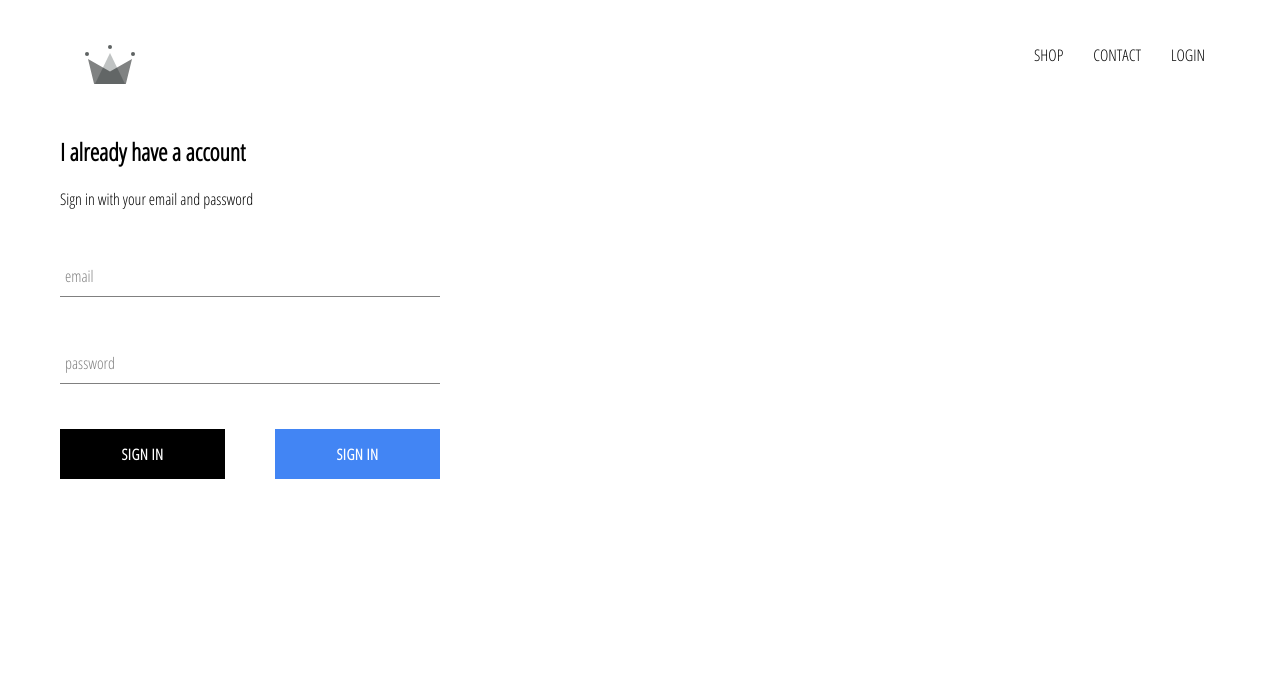
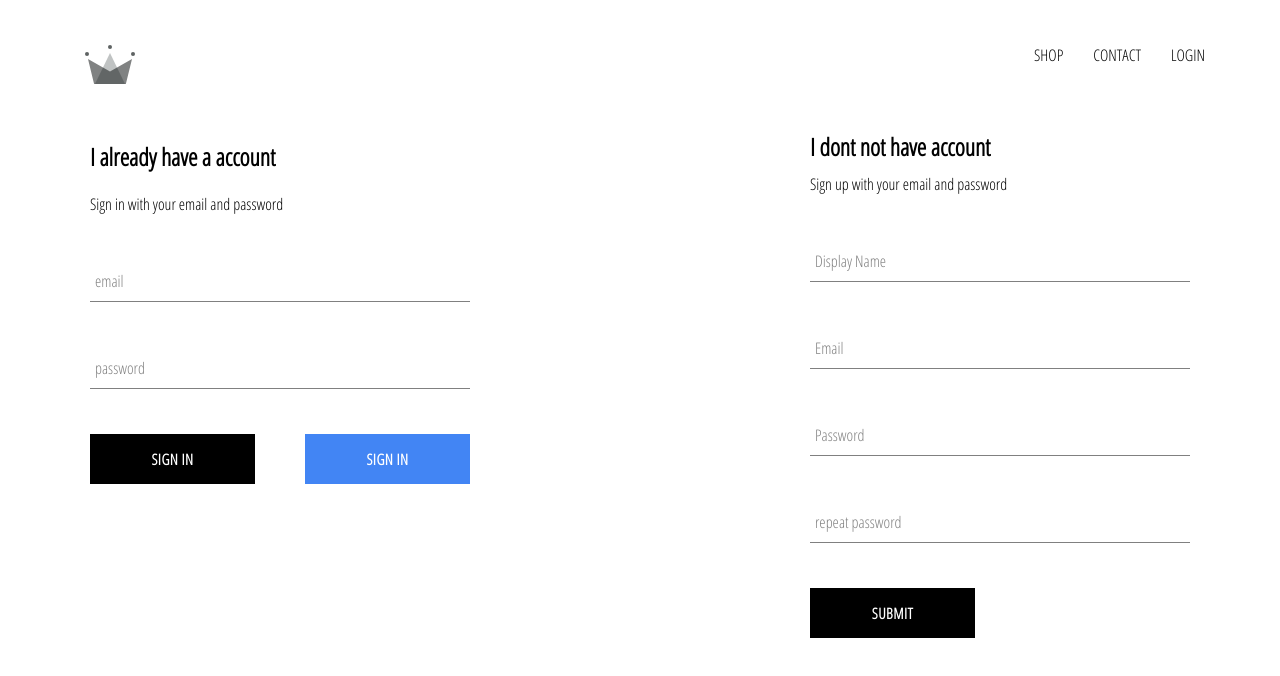
Before and after one commit to tegar97/CROWN-CLOTHING-REACT-JS-, a React (Create React App) app: page /signin in a window 1280 px wide. Shown: the top 676 px of the page. Built offline with nearby package versions, Linux system fonts and the light colour scheme; no server answers.

Commit message:
add email and password auth

```diff
--- a/src/App.js
+++ b/src/App.js
@@ -8,7 +8,7 @@
 import HomePage from './pages/homepage/homepage.component';
 import ShopPage from './pages/shop/shop.component';
 import SignInAndSignUp from './pages/sign-in-and-sign-up/sig-in-and-sign-up.component'
-import {auth} from './firebase/firebase.utils'
+import {auth,createUserProfileDocument} from './firebase/firebase.utils'
 
 const NotFound = () => {
   return(
@@ -26,10 +26,21 @@
   unsubscribeFromAuth = null;
 
   componentDidMount(){
-      this.unsubscribeFromAuth = auth.onAuthStateChanged(user =>{
-        this.setState({currentUser: user})
+      this.unsubscribeFromAuth = auth.onAuthStateChanged(async userAuth =>{
+        // this.setState({currentUser: user})
+        if(userAuth) {
+          const userRef = await createUserProfileDocument(userAuth);
+          await userRef.onSnapshot(snapShot =>{
+             this.setState({
+               currentUser : {
+                 id: snapShot.id,
+                 ...snapShot.data()
+               }
+             },() => console.log(this.state))
+          })
 
-        console.log(user)
+        }
+        this.setState({currentUser : userAuth})
       });
 
   }
--- a/src/components/sign-in/sign-in.component.jsx
+++ b/src/components/sign-in/sign-in.component.jsx
@@ -25,6 +25,7 @@
     handleChange = event => {
         const {value ,name} = event.target;
 
+
         this.setState({ [name]: value })
 
 
--- /dev/null
+++ b/src/components/sign-up/sign-up-styles.scss
@@ -0,0 +1,8 @@
+.sign-up {
+    display: flex;
+    flex-direction: column;
+    width: 380px;
+    .title{
+        margin : 10px 0;
+    }
+}
--- /dev/null
+++ b/src/components/sign-up/sign-up.component.jsx
@@ -0,0 +1,67 @@
+import React, { Component } from 'react'
+
+import FormInput from '../form-input/form-input.component';
+import CustomButton from '../button/custom-button.component'
+
+import {auth,createUserProfileDocument} from '../../firebase/firebase.utils';
+import './sign-up-styles.scss'
+ class SignUp  extends Component {
+     constructor() {
+         super()
+
+         this.state ={
+             displayName : '',
+             email : '',
+             password : '',
+             confirmPassword: ''
+         }
+     }
+     handleSubmit = async(e) =>{
+        e.preventDefault();
+        const {displayName,email,password,confirmPassword} = this.state;
+
+        if(password !== confirmPassword) {
+            alert("Password do'nt match" );
+            return;
+        }
+        try {
+            const {user}  = await auth.createUserWithEmailAndPassword(email,password)
+
+            await createUserProfileDocument(user,displayName)
+            this.setState({
+                displayName : '',
+                email : '',
+                password : '',
+                confirmPassword: ''
+            })
+        } catch (error) {
+            console.log(error)
+        }
+
+
+     }
+    handleChange = (event) =>{
+        const {value ,name} = event.target;
+
+
+        this.setState({ [name]: value })
+     }
+    render() {
+        const {displayName,email,password,confirmPassword} = this.state;
+        return (
+            <div className="sign-up">
+                <h2 className="title">I dont not have account</h2>
+                <span>Sign up with your email and password</span>
+                <form class="sign-up-form" onSubmit={this.handleSubmit}>
+                    <FormInput type="text" name="displayName"  onChange={this.handleChange} value={displayName} label="Display Name" required/>
+                    <FormInput type="text" name="email" onChange={this.handleChange} value={email} label="Email" required />
+                    <FormInput type="password" name="password" onChange={this.handleChange} value={password} label="Password" required/>
+                    <FormInput type="password" name="confirmPassword" onChange={this.handleChange} value={confirmPassword} label="repeat password" required/>
+                    <CustomButton type="submit">Submit</CustomButton>
+             </form>
+            </div>
+        )
+    }
+}
+
+export default SignUp
--- a/src/firebase/firebase.utils.js
+++ b/src/firebase/firebase.utils.js
@@ -13,7 +13,31 @@
     measurementId: "G-YTNJYRBG4V"
 }
 
+export const createUserProfileDocument= async(userAuth, additionalData) => {
+    if(!userAuth) return;
+    const userRef = firestore.doc(`user/${userAuth.uid}`);
+    console.log(userRef)
+    const snapshot =  await userRef.get()
 
+    if(!snapshot.exists) {
+        const {displayName , email} = userAuth;
+        const createdAt = new Date();
+        try {
+            await userRef.set({
+                displayName,
+                email,
+                createdAt,
+                ...additionalData
+            })
+        } catch (error) {
+            console.log(error)
+
+        }
+
+
+    }
+    return userRef
+}
 firebase.initializeApp(config)
 
 export const auth = firebase.auth();
--- a/src/pages/sign-in-and-sign-up/sig-in-and-sign-up.component.jsx
+++ b/src/pages/sign-in-and-sign-up/sig-in-and-sign-up.component.jsx
@@ -2,12 +2,14 @@
 
 import './sig-in-and-sign-up.styles.scss'
 import SigIn from '../../components/sign-in/sign-in.component'
+import SignUp from '../../components/sign-up/sign-up.component'
 
 
 
 const SignInAndSignUpPage = () => (
   <div className='sign-in-and-sign-up'>
     <SigIn />
+    <SignUp />
   </div>
 
 )
--- a/src/pages/sign-in-and-sign-up/sig-in-and-sign-up.styles.scss
+++ b/src/pages/sign-in-and-sign-up/sig-in-and-sign-up.styles.scss
@@ -0,0 +1,6 @@
+.sign-in-and-sign-up{
+    display: flex;
+    justify-content: space-between;
+    width: 1100px;
+    margin: 30px auto
+}
```
